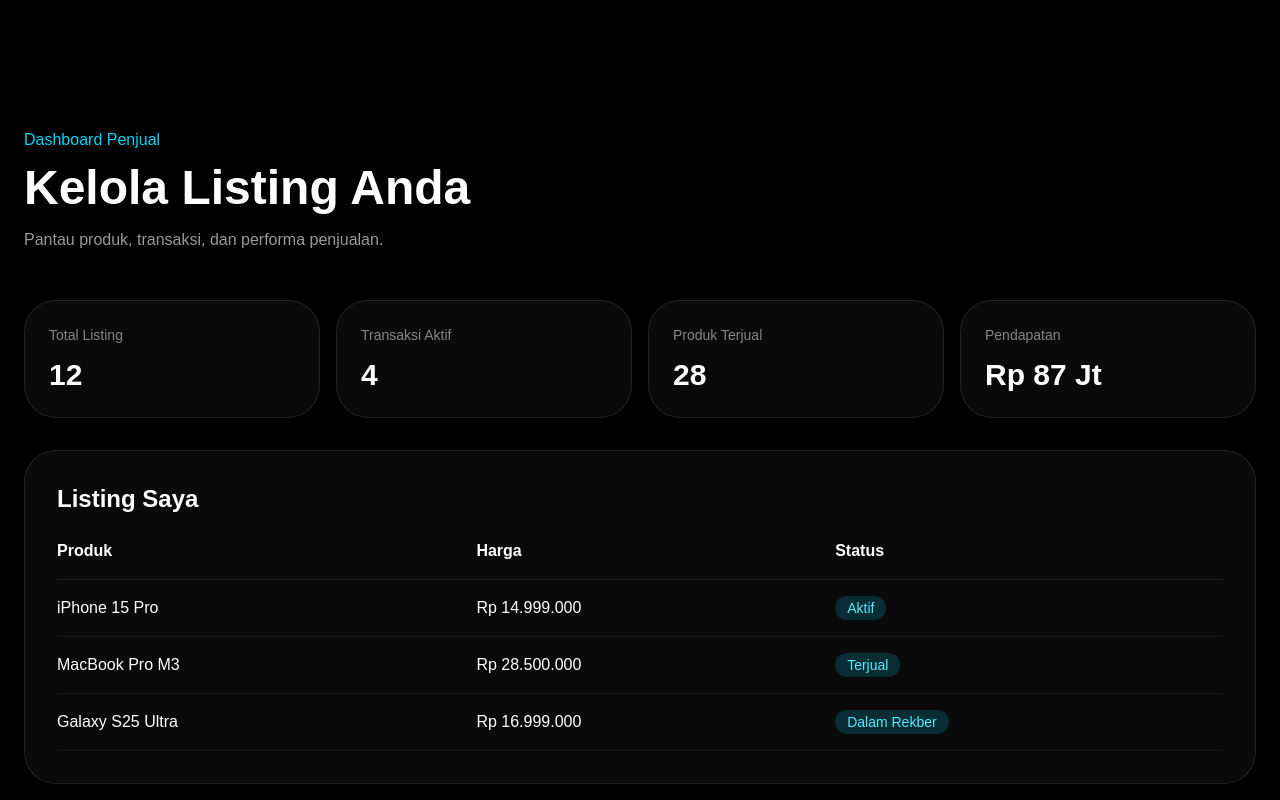
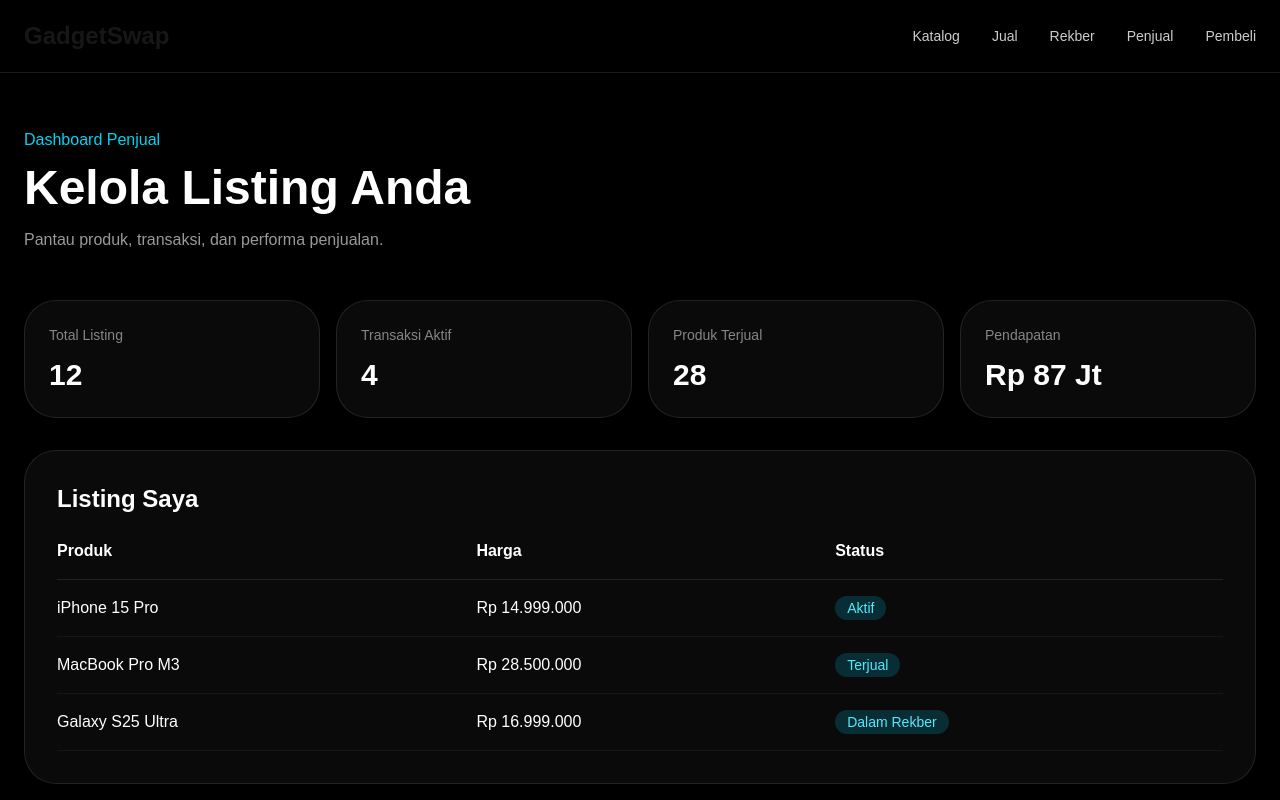
Before and after one commit to Rexlicky/gadgetswap, a Next.js app: page /seller in a window 1280 px wide. Shown: the top 800 px of the page. Built offline with nearby package versions, Linux system fonts and the light colour scheme.

Commit message:
feat: move navbar to global layout

```diff
--- a/src/app/layout.js
+++ b/src/app/layout.js
@@ -1,5 +1,6 @@
 import { Geist, Geist_Mono } from "next/font/google";
 import "./globals.css";
+import Navbar from "@/components/Navbar";
 
 const geistSans = Geist({
   variable: "--font-geist-sans",
@@ -12,17 +13,20 @@
 });
 
 export const metadata = {
-  title: "Create Next App",
-  description: "Generated by create next app",
+  title: "GadgetSwap",
+  description: "Marketplace gadget premium dengan sistem rekber.",
 };
 
 export default function RootLayout({ children }) {
   return (
     <html
-      lang="en"
+      lang="id"
       className={`${geistSans.variable} ${geistMono.variable} h-full antialiased`}
     >
-      <body className="min-h-full flex flex-col">{children}</body>
+      <body className="min-h-full bg-black text-white">
+        <Navbar />
+        {children}
+      </body>
     </html>
   );
 }
--- a/src/app/page.js
+++ b/src/app/page.js
@@ -12,10 +12,6 @@
 export default function Home() {
   return (
     <main className="relative min-h-screen overflow-hidden bg-black text-white">
-      {/* =========================
-          NAVBAR
-      ========================== */}
-      <Navbar />
 
       {/* =========================
           AURORA BACKGROUND
```
